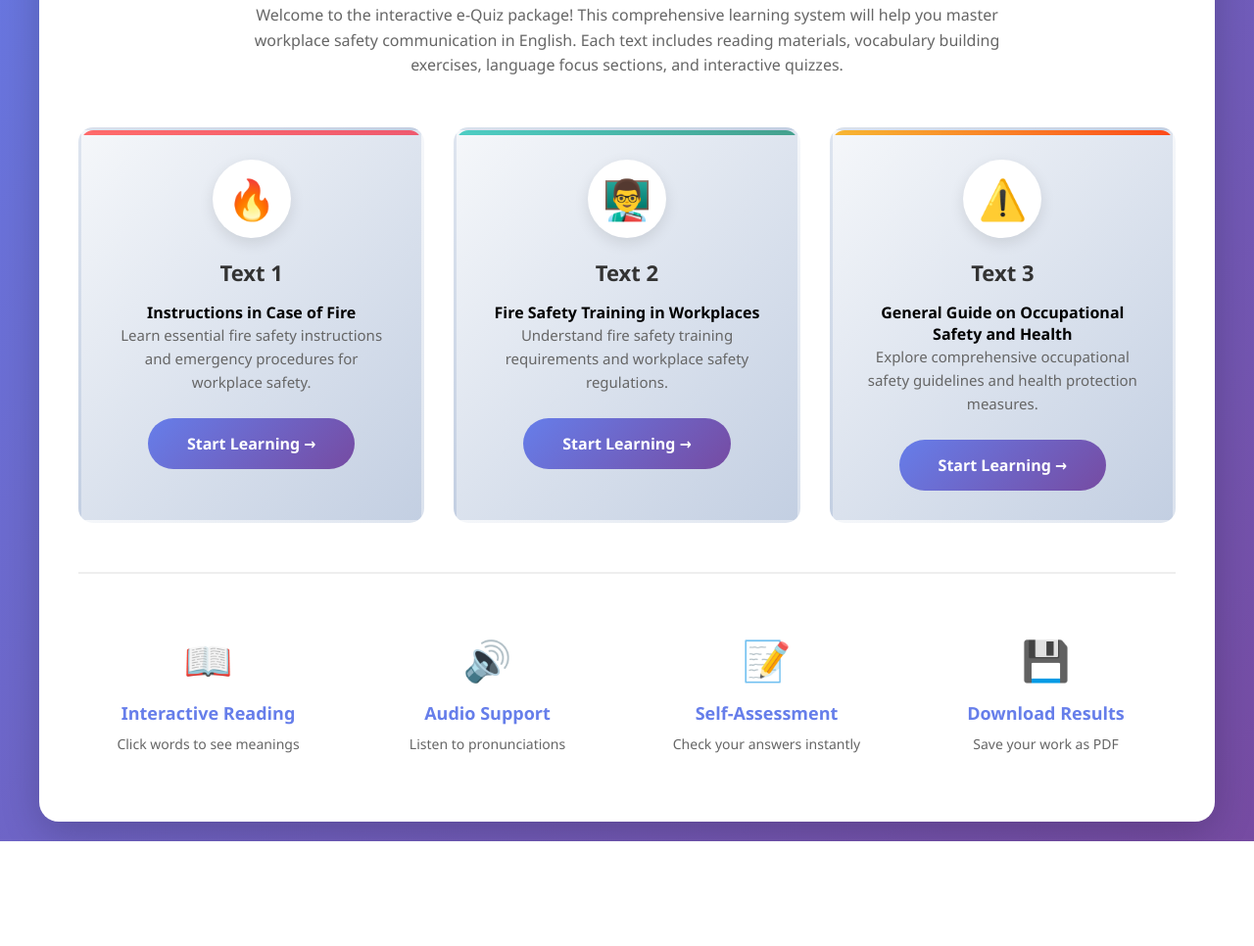
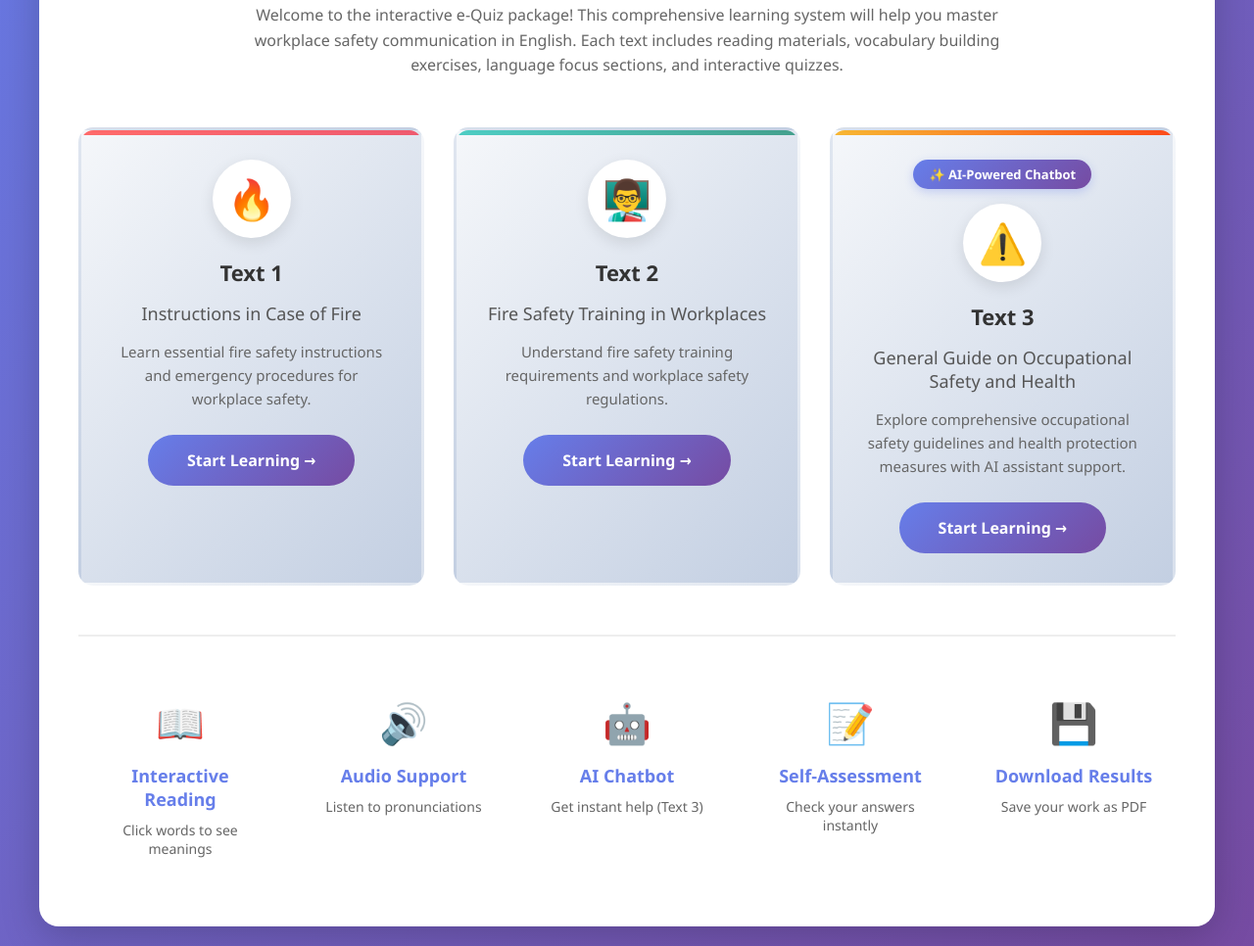
Before and after one commit to annienhc/ven2205, a plain HTML site: page e-Quiz Package/index.html in a window 1280 px wide. Shown: the part 402-1368 px from the top of the page at 98% size. Before the commit the page ends 1261 px from the top, so only its background shows below. Drawn offline with Linux system fonts and the light colour scheme.

Commit message:
index.html

```diff
--- a/e-Quiz Package/index.html
+++ b/e-Quiz Package/index.html
@@ -157,11 +157,30 @@
             font-weight: 600;
         }
 
+        .text-card h4 {
+            color: #555;
+            font-size: 18px;
+            margin-bottom: 15px;
+            font-weight: 500;
+        }
+
         .text-card p {
             color: #666;
             font-size: 15px;
             line-height: 1.6;
             margin-bottom: 25px;
+        }
+
+        .ai-badge {
+            display: inline-block;
+            background: linear-gradient(135deg, #667eea, #764ba2);
+            color: white;
+            padding: 6px 16px;
+            border-radius: 20px;
+            font-size: 13px;
+            font-weight: 600;
+            margin-bottom: 15px;
+            box-shadow: 0 3px 10px rgba(102, 126, 234, 0.3);
         }
 
         .start-btn {
@@ -269,10 +288,11 @@
                 </div>
 
                 <div class="text-card text3">
+                    <span class="ai-badge">✨ AI-Powered Chatbot</span>
                     <div class="text-icon">⚠️</div>
                     <h3>Text 3</h3>
                     <h4>General Guide on Occupational Safety and Health</h4>
-                    <p>Explore comprehensive occupational safety guidelines and health protection measures.</p>
+                    <p>Explore comprehensive occupational safety guidelines and health protection measures with AI assistant support.</p>
                     <a href="text3.html" class="start-btn">Start Learning →</a>
                 </div>
             </div>
@@ -291,6 +311,12 @@
                 </div>
 
                 <div class="feature-item">
+                    <div class="feature-icon">🤖</div>
+                    <h4>AI Chatbot</h4>
+                    <p>Get instant help (Text 3)</p>
+                </div>
+
+                <div class="feature-item">
                     <div class="feature-icon">📝</div>
                     <h4>Self-Assessment</h4>
                     <p>Check your answers instantly</p>
```
